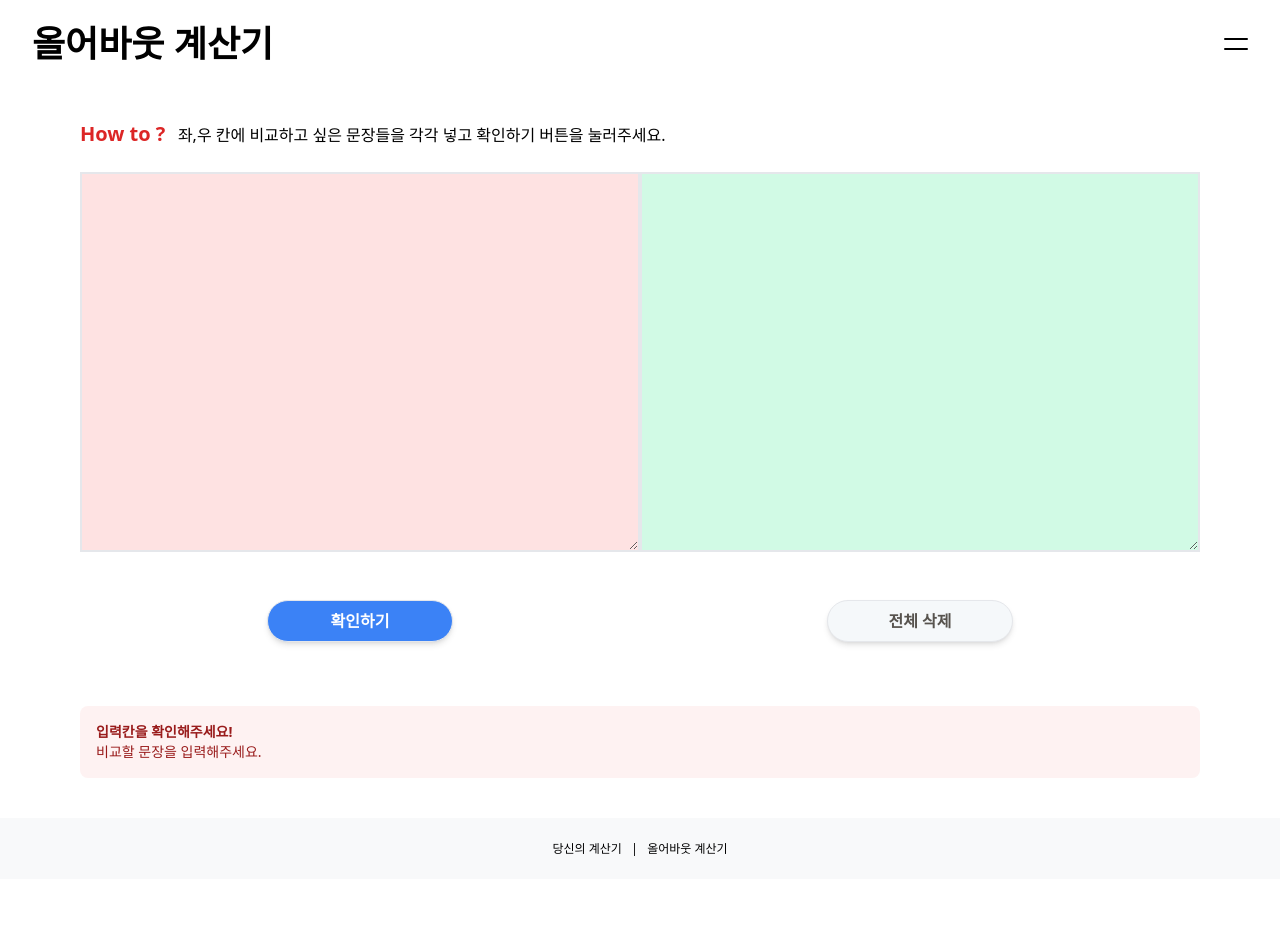
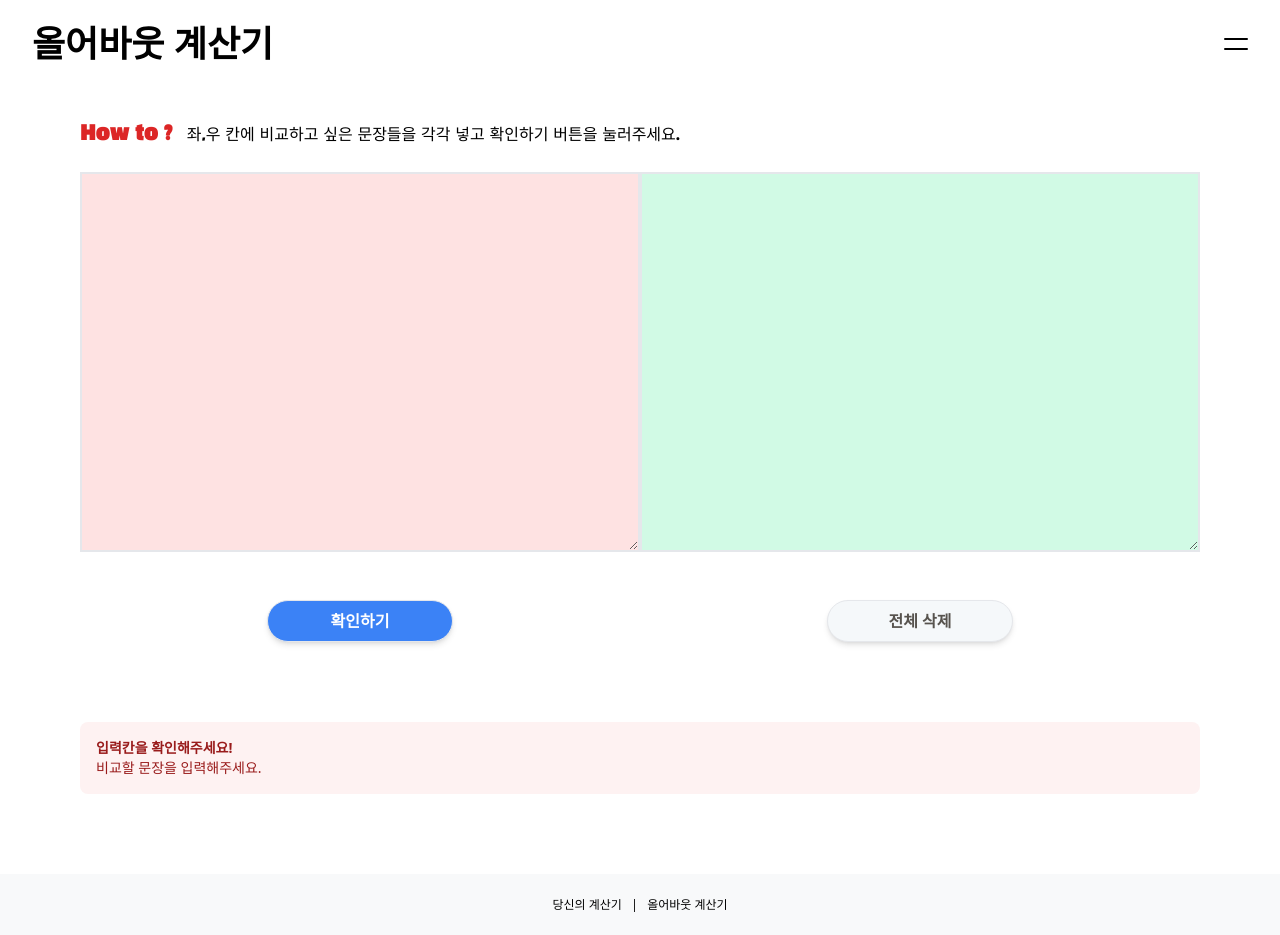
Before and after one commit to picapipicca/allabout-calculator, a Next.js app: page /differCheck in a window 1280 px wide. Both pictures are taken after a click on the button "확인하기". Before the commit the page ends 879 px from the top, so only its background shows below. Built offline with nearby package versions, Linux system fonts and the light colour scheme.

Commit message:
modify:font

```diff
--- a/components/layout/Nav.tsx
+++ b/components/layout/Nav.tsx
@@ -42,7 +42,7 @@ const Nav = () => {
       </div>
       {/* 하단 */}
       <div
-        className={`bg-white fixed shadow-lg z-[-1] left-0 w-full h-[42%] sm:h-[55%] overflow-hidden p-16 transition-all ease-nav duration-500 ${
+        className={`bg-white fixed shadow-lg z-[-1] left-0 w-full h-[43%] sm:h-[55%] overflow-hidden p-16 transition-all ease-nav duration-500 ${
           navOpen ? "top-0 delay-150" : "delay-[0] -top-full"
         }`}
       >
--- a/pages/404.tsx
+++ b/pages/404.tsx
@@ -11,7 +11,7 @@ const Custom404 = () => {
             <Image src={'/404.jpeg'} alt="404-image" width={200} height={400} className="mx-auto"/>
           </div>
           <div className="group py-3 justify-center sm:mt-3 h-20 w-full items-center whitespace-nowrap bg-primary-100 px-4  hover:bg-primary-200 focus:outline-none focus:ring-2 focus:ring-primary-700">
-            <h1 className="mb-1 text-2xl font-bold text-black">
+            <h1 className="font-notoSans mb-1 text-2xl font-bold text-black">
               잘못된 경로입니다!
             </h1>
             <Link href="/">
--- a/pages/_app.tsx
+++ b/pages/_app.tsx
@@ -40,8 +40,7 @@ export default function App({ Component, pageProps }: AppProps) {
           __html: ` window.dataLayer = window.dataLayer || [];
       function gtag(){dataLayer.push(arguments);}
       gtag('js', new Date());
-
-      gtag('config', 'G-3KXXC0YXXF',{page_path : window.location.pathname,});`,
+      gtag('config', 'G-3KXXC0YXXF');`,
         }}
       />
       <Layout>
--- a/pages/bmi.tsx
+++ b/pages/bmi.tsx
@@ -79,7 +79,7 @@ const Bmi: NextPage = () => {
         }}
       />
       <div className="min-h-[calc(100vh-61px)] mx-auto min-w-[295px] px-10 sm:px-20 pt-24">
-        <h1 className="title-clip-path absolute m-[-1px] grid h-[1px] w-[1px] items-center gap-2.5 overflow-hidden">
+        <h1 className="font-blackHanSans title-clip-path absolute m-[-1px] grid h-[1px] w-[1px] items-center gap-2.5 overflow-hidden">
           비만도 계산기
         </h1>
         <header className="font-semibold text-3xl flex pb-10">
--- a/pages/character.tsx
+++ b/pages/character.tsx
@@ -72,7 +72,7 @@ const CharacterCalculator: NextPage = () => {
         />
         <div className="min-h-[calc(100vh-61px)] mx-auto min-w-[295px] px-10 sm:px-20 pt-24">
           <header>
-            <h1 className="title-clip-path absolute m-[-1px] grid h-[1px] w-[1px] items-center gap-2.5 overflow-hidden">
+            <h1 className="title-clip-path absolute m-[-1px] grid h-[1px] w-[1px] items-center gap-2.5 overflow-hidden font-blackHanSans">
               글자수 세기
             </h1>
           </header>
--- a/pages/differCheck.tsx
+++ b/pages/differCheck.tsx
@@ -71,7 +71,7 @@ const DifferCheck: NextPage = () => {
         </h1>
 
         <header className="py-6">
-          <h2 className="font-medium">
+          <h2 className="font-medium font-blackHanSans">
             <span className="font-bold text-xl text-red-600">How to ?</span>{" "}
             &nbsp; 좌,우 칸에 비교하고 싶은 문장들을 각각 넣고 확인하기 버튼을
             눌러주세요.{" "}
@@ -138,7 +138,7 @@ const DifferCheck: NextPage = () => {
               />
             </section>
           ) : oldCode === "" && newCode === "" && toggle ? (
-            <section>
+            <section className="py-4 pb-10">
               <div
                 className="p-4 my-10 text-sm text-red-800 rounded-lg bg-red-50"
                 role="alert"
--- a/pages/index.tsx
+++ b/pages/index.tsx
@@ -1,6 +1,6 @@
 import Input from "@/components/atoms/input";
 import type { NextPage } from "next";
-import { useState, useRef } from "react";
+import { useState } from "react";
 import { useRouter } from "next/router";
 import { unitChange } from "@/helpers/client/utils";
 import { NextSeo } from "next-seo";
```
